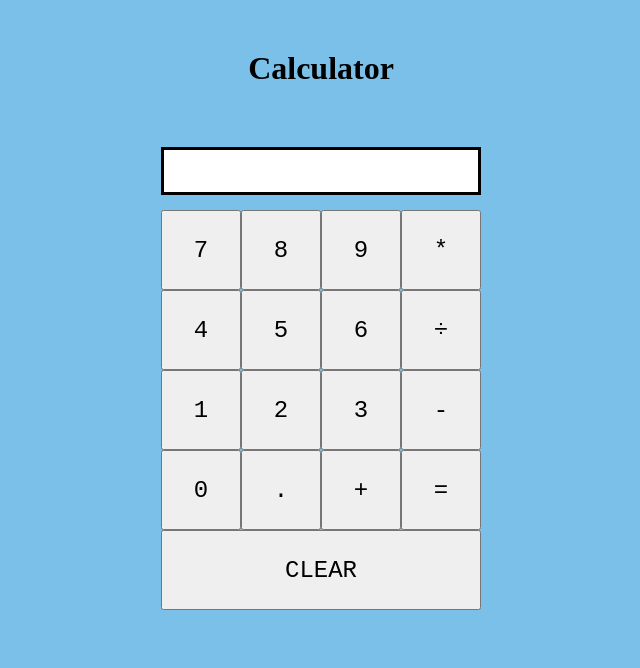
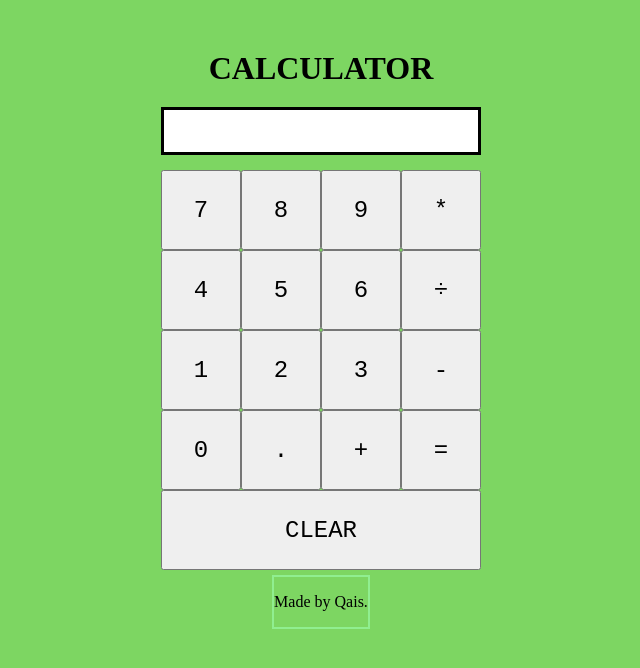
Before and after one commit to asad0306/Calculator, a plain HTML site: page index.html in a window 1280 px wide. Shown: the whole page, without its empty margins (319-959 px from the left). Drawn offline with Linux system fonts and the light colour scheme.

Commit message:
Css and HTML Changes

```diff
--- a/index.html
+++ b/index.html
@@ -8,7 +8,7 @@
     <title>Calculator</title>
 </head>
 <body>
-    <h1 class="heading">Calculator</h1>
+    <h1 class="heading">CALCULATOR</h1>
     <input type="text" id="screen">
 <div class="container">
     <button class="btn">7</button>
@@ -28,8 +28,12 @@
     <button class="btn">+</button>
     <button class="btn">=</button>
     <button class="btn AC">CLEAR</button>
-
 </div>
+<footer class="end">
+    <p>
+        Made by Qais.
+    </p>
+</footer>
 </body>
 <script src="main.js"></script>
 </html>
--- a/main.css
+++ b/main.css
@@ -5,7 +5,7 @@ body {
     flex-direction: column;
     align-items: center;
     justify-content: center;
-    background-color: rgb(122, 192, 233);
+    background-color: rgb(125, 214, 98);
 }
 .heading {
 margin: 50px;
@@ -13,6 +13,7 @@ color: black;
 display: flex;
 justify-content: center;
 align-items: center;
+margin-bottom: 10PX;
 }
 
 button {
@@ -40,3 +41,7 @@ input {
     align-content: center;
     margin: 5px;
 }
+
+footer {
+    border: solid 2px lightgreen;
+}
```
